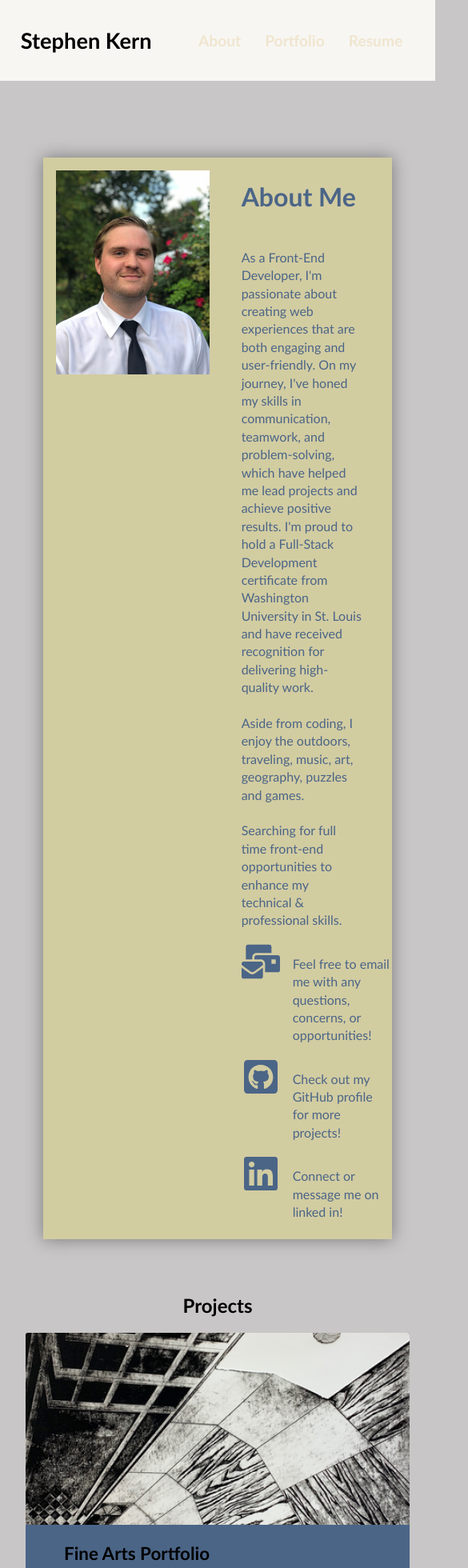
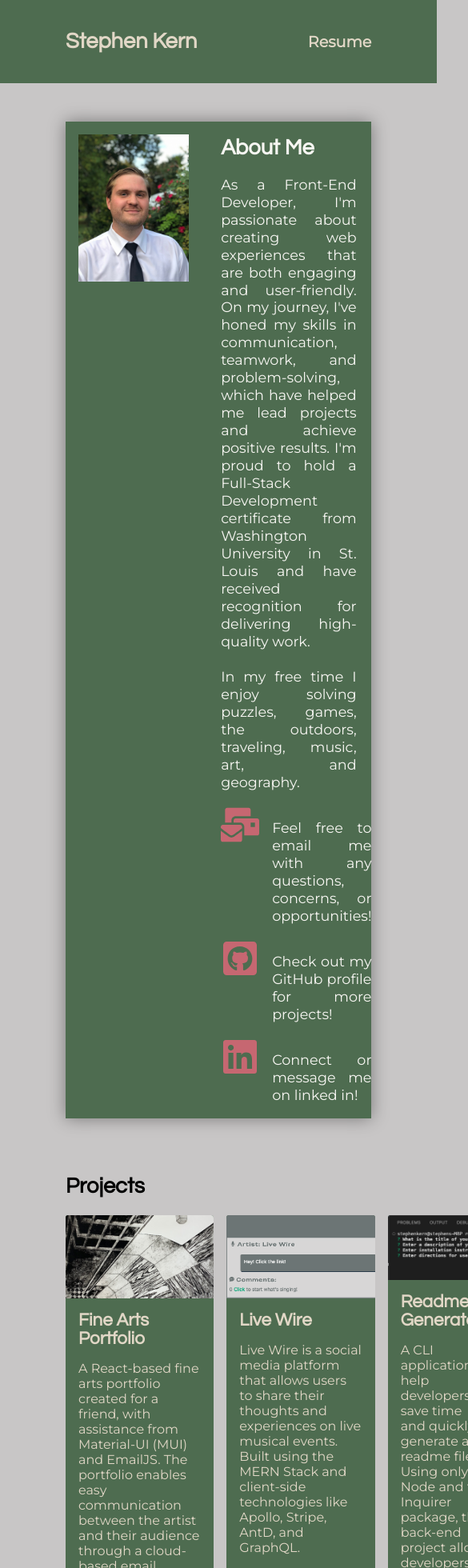
Before and after one commit to stephen-kern/React-Portfolio, a React (Create React App) app: page / in a window 390 px wide. Shown: the top 1960 px of the page at 80% size, 585 px wide, since content can reach past the window. Built offline with nearby package versions, Linux system fonts and the light colour scheme.

Commit message:
fixed layout for cards with better responsiveness. adjusted styles

```diff
--- a/src/components/Card/index.js
+++ b/src/components/Card/index.js
@@ -4,11 +4,8 @@ function Card(props) {
   return (
     <div className="card">
       <img src={props.img} alt={props.alt} className="card__img"></img>
-      <div className="card-content">
-        <div className="card-info-container">
-          <h3 className="card-title">{props.title}</h3>
-          <p className="card-info">{props.desc}</p>
-        </div>
+        <h3 className="card-title">{props.title}</h3>
+        <p className="card-info">{props.desc}</p>
         <div className="card-links">
           <button>
             <a
@@ -31,7 +28,6 @@ function Card(props) {
             </button>
           )}
         </div>
-      </div>
     </div>
   );
 }
--- a/src/components/Footer/index.js
+++ b/src/components/Footer/index.js
@@ -1,5 +1,5 @@
 import React from "react";
-import { FaLinkedin, FaGithubSquare, FaMailBulk } from "react-icons/fa";
+import { GrLinkedin, GrMail, GrGithub } from "react-icons/gr";
 
 function Footer() {
   return (
@@ -11,7 +11,7 @@ function Footer() {
           target="_blank"
           rel="noopener noreferrer"
         >
-          <FaMailBulk fontSize={"2em"} />
+          <GrMail fontSize={"2em"} />
         </a>
 
         <a
@@ -20,7 +20,7 @@ function Footer() {
           target="_blank"
           rel="noopener noreferrer"
         >
-          <FaGithubSquare fontSize={"2em"} />
+          <GrGithub fontSize={"2em"} />
         </a>
 
         <a
@@ -29,7 +29,7 @@ function Footer() {
           target="_blank"
           rel="noopener noreferrer"
         >
-          <FaLinkedin fontSize={"2em"} />
+          <GrLinkedin fontSize={"2em"} />
         </a>
       </div>
       <p> © Stephen Kern 2023</p>
--- a/src/components/Nav/index.js
+++ b/src/components/Nav/index.js
@@ -3,15 +3,10 @@ import React from "react";
 function Nav() {
   return (
     <header>
+      <div className="navbar-container">
+        <nav className="navbar">
           <h2>Stephen Kern</h2>
-      <nav className="navbar">
           <ul>
-          <li className="mx-1">
-            <a href="#about-me-section">About</a>
-          </li>
-          <li>
-            <a href="#projects-section">Portfolio</a>
-          </li>
             <li>
               <a
                 href="https://docs.google.com/document/d/1If9CbTr6wQm1XRLusTGTLHV5_Y-C_IDWOkyNmC03PfY/edit?usp=sharing"
@@ -23,6 +18,7 @@ function Nav() {
             </li>
           </ul>
         </nav>
+      </div>
     </header>
   );
 }
--- a/src/index.css
+++ b/src/index.css
@@ -1,12 +1,17 @@
+@import url('https://fonts.googleapis.com/css2?family=Questrial&display=swap');
+@import url('https://fonts.googleapis.com/css2?family=Montserrat:wght@300;400&display=swap');
 
 /* === SET UP & UTILITY === */
 
 :root {
   --primary: #F7F6F2;
-  --secondary: #F0E5CF;
+  --secondary: #E1D7C6;
   --background: #C8C6C6;
-  --accent: #4B6587;
-  --accent2: #D2CCA1;
+  --accent: #C66771;
+  --accent2: #4E6C50;
+  --black: #000;
+  --title: 'Questrial', sans-serif;
+  --text-font: 'Montserrat',sans-serif;
 }
 
 * {
@@ -27,7 +32,7 @@ picture {
 body {
   margin: 0;
   padding: 0;
-  font-family: 'Trebuchet MS', sans-serif;
+  font-family: var(--text-font);
   background-color: var(--background);
 }
 
@@ -41,6 +46,7 @@ body {
 a {
   text-decoration: none;
   font-weight: bold;
+  color: var(--primary);
 }
 
 a:hover {
@@ -49,6 +55,11 @@ a:hover {
 
 section{
   margin-top: 3rem;
+}
+
+.section-title{
+  color: var(--black);
+  font-size: 1.7rem;
 }
 
 .mx-1 {
@@ -61,17 +72,20 @@ section{
   margin-left: var(--spacing-two);
 }
 
+h1, h2, h3, h4, h5, h6{
+  font-family: var(--title);
+}
+
 
 /* === HEADER === */
 
 header{
+  width: 100%;
+  background-color: var(--accent2);
   display: flex;
-  justify-content: space-around;
-  align-items: center;
-  flex-wrap: wrap;
-  padding: 1rem 1.5rem;
-  margin-bottom: 3rem;
-  background-color: var(--primary);
+  justify-content: center;
+  padding: 1.5rem 0;
+  color: var(--secondary);
 }
 
 header h2 {
@@ -80,19 +94,18 @@ header h2 {
   margin: 0;
 }
 
-header a {
-  color: var(--secondary);
+.navbar-container{
+  width: 70%;
 }
 
 .navbar{
-  margin: 7px 0;
+  display: flex;
+  justify-content: space-between;
+  align-items: center;
+  flex-wrap: wrap;
 }
 
 .navbar ul {
-  display: flex;
-  flex-wrap: wrap;
-  justify-content: center;
-  align-items: center;
   list-style: none;
 }
 
@@ -101,66 +114,68 @@ header a {
 }
 
 .navbar ul li a {
-  padding: 10px 15px;
   font-size: 1.2rem;
+  color: var(--secondary);
 }
 
 header nav ul li a:hover {
-  background: var(--secondary-color);
-  color: var(--primary-colorcolor);
-  border-radius: 15px;
-  text-shadow: none;
+  color: var(--primary);
 }
 
-/* === Card Styles === */
+/* === Project Card Styles === */
 
 .grid-container{
   display: grid;
-  place-items: center;
-  max-width: 200rem;
+  margin: 3rem auto;
+  max-width: 70%;
 }
 
 .card {
-  background-color: var(--accent);
+  background-color: var(--accent2);
+  color: var(--secondary);
   border-radius: 0.2rem;
+  flex: 1 1 21rem;
+  display: flex;
+  flex-direction: column;
+  flex-wrap: wrap;
+  align-self: normal;
+}
+
+.columns{
+  display: flex;
+  align-items: center;
+  justify-content: space-between;
+
+  gap: 1rem;
+}
+
+.card__img {
+  border-radius: 0.2rem 0.2rem 0 0 ;
+  width: 100%;
+  aspect-ratio: 16 / 9;
+  object-fit: cover;
+  object-position: left;
+}
+
+.card-content{
+  margin: 0 1rem;
+}
+
+.card-title {
+  font-size: 1.4rem;
+  font-weight: bold;
+  margin: 1rem 1rem 0;
+}
+
+.card-info{
+  font-size: 1rem;
+  margin: 1rem 1rem 1.5rem;
 }
 
 .card-links {
   display: flex;
   justify-content: space-evenly;
-}
-
-.columns{
-  display: grid;
-  grid-template-columns: repeat(auto-fit, minmax(30rem, 1fr));
-  gap: 2rem;
-  margin: 0 2rem;
-}
-
-.card__img {
-  border-radius: 0.2rem 0.2rem 0 0 ;
-  width: 100%;
-  aspect-ratio: 2 / 1;
-  object-fit: cover;
-  object-position: left;
-}
-
-.card-content{
-  display: grid;
-  grid-template-rows: auto 1fr auto;
-}
-
-.card-title {
-  font-size: 1.4rem;
-  font-weight: bold;
-}
-
-.card-info-container {
-  margin: 0 3rem;
-}
-
-.card-info{
-  margin-bottom: 2rem;
+  margin-top: auto;
 }
 
 .card-links button {
@@ -169,7 +184,7 @@ header nav ul li a:hover {
   font-size: 1rem;
   border-radius: 0.3rem;
   border: none;
-  margin-bottom: 0.5rem;
+  margin: auto 0 0.5rem;
 }
 
 .card-links button a {
@@ -184,7 +199,7 @@ header nav ul li a:hover {
 /* ABOUT SECTION */
 
 .profile-card{
-  max-width: 80%;
+  max-width: 70%;
   margin: 0 auto;
   background-color: var(--accent2);
 }
@@ -192,7 +207,7 @@ header nav ul li a:hover {
 .profile-info{
   display: flex;
   box-shadow: 0 0 20px rgba(0, 0, 0, 0.4);
-  color: var(--accent);
+  color: var(--primary);
 }
 
 .img-container{
@@ -207,20 +222,23 @@ header nav ul li a:hover {
 }
 
 .bio{
-  line-height: 1.4;
+  line-height: 1.25;
+  font-family: var(--text-font);
   display: flex;
   flex-direction: column;
-  margin: 0 0 0.4rem 1.5rem;
+  margin: 0 0 0 1.5rem;
 }
 
 .bio h2{
-  font-size: 2rem;
+  margin: 1rem 0 0 0;
+  color: var(--primary)
 }
 
 .bio p{
-  max-width: 80%;
+  max-width: 90%;
   flex: 1;
-  font-size: 1em;
+  font-size: 1.1rem;
+  text-align: justify;
 }
 
 .social-icons-col{
@@ -232,13 +250,18 @@ header nav ul li a:hover {
 }
 
 .bio-social-icons {
-  color: var(--light);
+  color: var(--accent);
+}
+
+.bio-social-icons:hover{
+  color: var(--background);
 }
 
 /* === FOOTER === */
 
 footer{
-  background-color: var(--primary);
+  background-color: var(--accent2);
+  color: var(--primary);
   display: flex;
   justify-content: center;
   align-items: center;
@@ -251,7 +274,7 @@ footer{
 }
 
 .footer-icons{
-  color: var(--darker);
+  color: var(--primary);
   margin: 0.3rem;
 }
 
--- a/src/pages/About/index.js
+++ b/src/pages/About/index.js
@@ -11,7 +11,7 @@ function About() {
             <img src={portrait} alt="Portrait of Stephen"></img>
           </div>
           <div className="bio">
-            <h2>About Me</h2>
+            <h2 className="section-title">About Me</h2>
             <p>
               As a Front-End Developer, I'm passionate about creating web
               experiences that are both engaging and user-friendly. On my journey,
@@ -22,12 +22,8 @@ function About() {
               received recognition for delivering high-quality work.
               <br></br>
               <br></br>
-              Aside from coding, I enjoy the outdoors, traveling, music, art,
-              geography, puzzles and games.
-              <br></br>
-              <br></br>
-              Searching for full time front-end opportunities to enhance my
-              technical & professional skills.
+              In my free time I enjoy solving puzzles, games, the outdoors, traveling, music, art, and
+              geography.
             </p>
             <div className="contact-container">
               <div className="social-icons-col">
```
Lines whose indentation alone changed are shown as unchanged.
